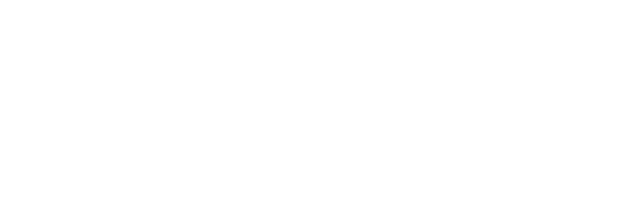
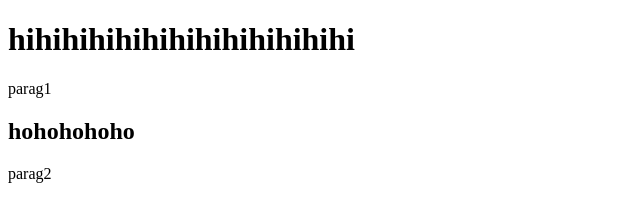
Before and after one commit to skanderjabbes1/First-Git, a plain HTML site: page index.html in a window 1280 px wide. Shown: the whole page, without its empty margins (0-640 px from the left). Drawn offline with Linux system fonts and the light colour scheme.

Commit message:
create index.html file

```diff
--- a/index.html
+++ b/index.html
@@ -7,6 +7,13 @@
     <title>Document</title>
 </head>
 <body>
-
+    <main>
+        <h1>hihihihihihihihihihihihihi</h1>
+        <p>parag1</p>
+    </main>
+    <footer>
+        <h2>hohohohoho</h2>
+        <p>parag2</p>
+    </footer>
 </body>
 </html>
```
